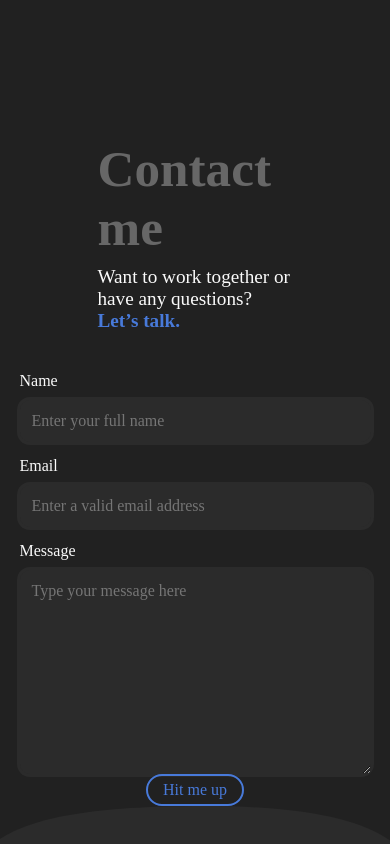
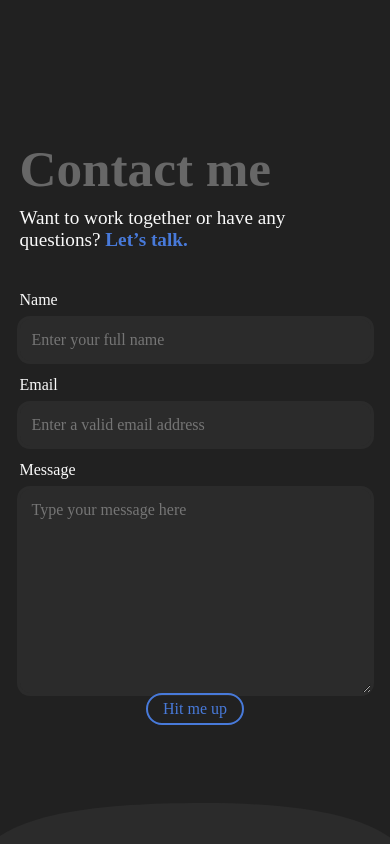
Before and after one commit to valentinllpz/Portfolio, a Next.js app in the folder frontend/: page / in a window 390 px wide. Shown: the part 2923-3767 px from the top of the page. Built offline with nearby package versions, Linux system fonts and the light colour scheme; no server answers; a web font is replaced by a local one.

Commit message:
contact module responsive

```diff
--- a/frontend/styles/Contact.module.scss
+++ b/frontend/styles/Contact.module.scss
@@ -16,7 +16,7 @@
 	height: fit-content;
 
 	.leftContainer {
-		min-width: 50vw;
+		min-width: 400px;
 		max-width: 50vw;
 	}
 
@@ -54,6 +54,10 @@
 	.contact {
 		flex-direction: column;
 
+		.leftContainer {
+			min-width: 100%;
+		}
+
 		.confirmation {
 			font-size: 2rem;
 
```
